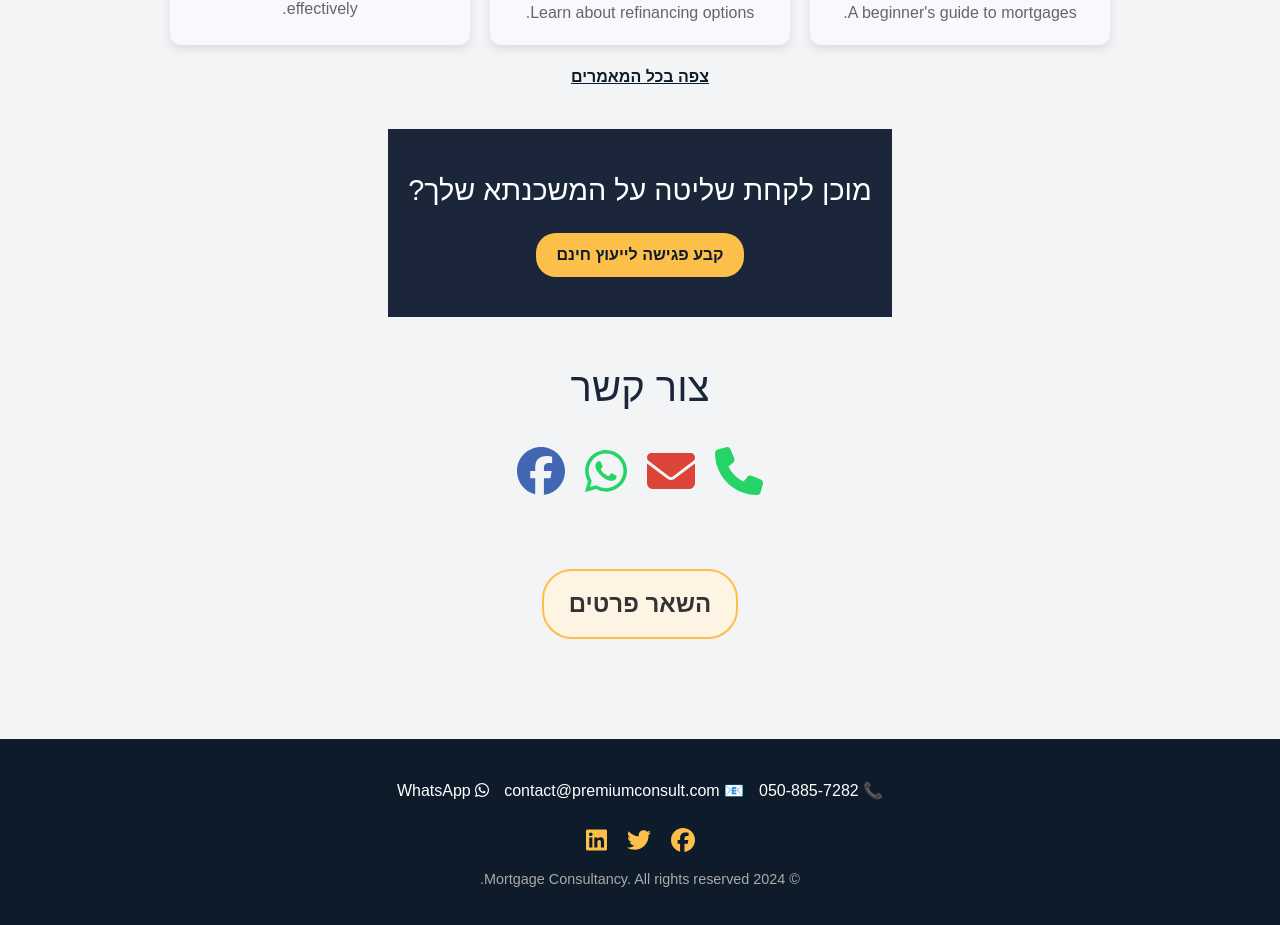
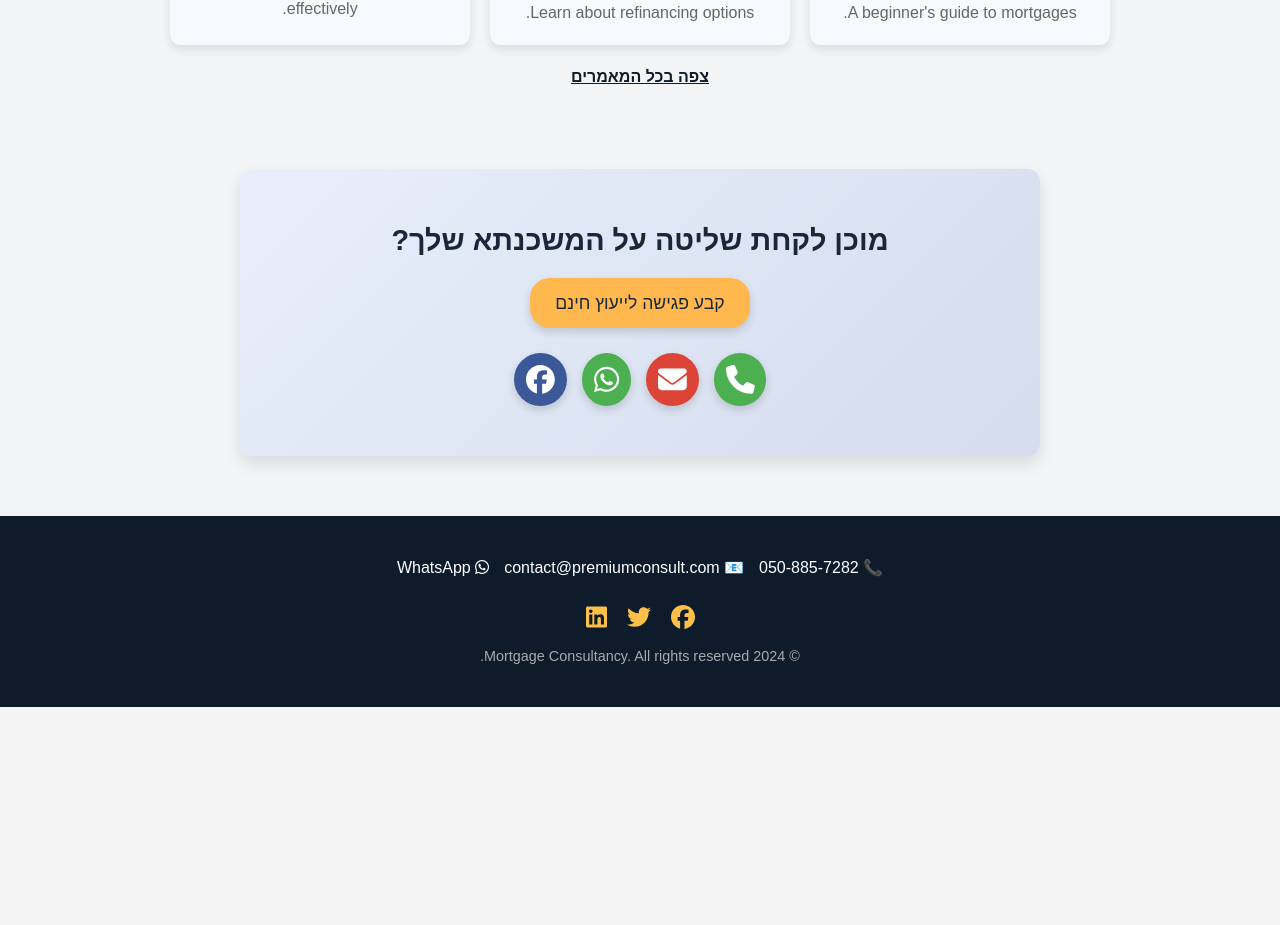
Before and after one commit to aviadazriel/special-web, a React (Create React App) app in the folder client/: page / in a window 1280 px wide. Shown: the part 2100-3025 px from the top of the page. After the commit the page ends 2807 px from the top, so only its background shows below. Built offline with nearby package versions, Linux system fonts and the light colour scheme.

Commit message:
contact us from the main page

```diff
--- a/client/src/pages/Home.js
+++ b/client/src/pages/Home.js
@@ -65,11 +65,8 @@ const Home = () => {
     navigate('/contact');
   };
 
-  const [showForm, setShowForm] = useState(false);
 
-  const handleFormToggle = () => {
-    setShowForm(true);
-  };
+
 
   useEffect(() => {
     const interval = setInterval(() => {
@@ -151,58 +148,38 @@ const Home = () => {
         <ViewAllLink onClick={handleViewAllArticlesClick}>צפה בכל המאמרים</ViewAllLink>
       </ArticlesSection>
 
-      {/* Call to Action Section */}
       <CTASection>
         <h2>מוכן לקחת שליטה על המשכנתא שלך?</h2>
         <CTAButton onClick={handleConsultationClick}>קבע פגישה לייעוץ חינם</CTAButton>
-      </CTASection>
-
-      {/* Contact Section */}
-      <ContactContainer>
-        <h1>צור קשר</h1>
 
         <IconsContainer>
-          <IconLink href="tel:+972508857282" color="#25D366">
+          <IconLink href="tel:+972508857282" color="#4CAF50">
             <FontAwesomeIcon icon={faPhone} />
           </IconLink>
           <IconLink href="mailto:contact@premiumconsult.com" color="#DB4437">
             <FontAwesomeIcon icon={faEnvelope} />
           </IconLink>
-          <IconLink href="https://wa.me/972508857282" target="_blank" rel="noopener noreferrer" color="#25D366">
+          <IconLink href="https://wa.me/972508857282" target="_blank" rel="noopener noreferrer" color="#4CAF50">
             <FontAwesomeIcon icon={faWhatsapp} />
           </IconLink>
-          <IconLink href="https://facebook.com" target="_blank" rel="noopener noreferrer" color="#4267B2">
+          <IconLink href="https://facebook.com" target="_blank" rel="noopener noreferrer" color="#3b5998">
             <FontAwesomeIcon icon={faFacebook} />
           </IconLink>
         </IconsContainer>
+      </CTASection>
 
-        {!showForm ? (
-          <MessageContainer onClick={handleFormToggle}>
-            השאר פרטים
-          </MessageContainer>
-        ) : (
-          <FormContainer>
-            <h2>שלח לנו את פרטיך</h2>
-            <ContactForm>
-              <InlineFields>
-                <FormLabel>
-                  שם
-                  <FormInput type="text" placeholder="הכנס את שמך" required />
-                </FormLabel>
-                <FormLabel>
-                  מספר טלפון
-                  <FormInput type="tel" placeholder="הכנס את מספר הטלפון שלך" required />
-                </FormLabel>
-              </InlineFields>
-              <SubmitButton type="submit">שלח</SubmitButton>
-            </ContactForm>
-          </FormContainer>
-        )}
-      </ContactContainer>
+
     </HomeContainer>
   );
 };
 
+
+const HomeContainer = styled.div`
+  display: flex;
+  flex-direction: column;
+  align-items: center;
+  padding: 20px;
+`;
   const TestimonialsSection = styled.section`
   max-width: 800px;
   padding: 40px 20px;
@@ -418,179 +395,72 @@ const ViewAllLink = styled.button`
 
 
 
+
 const CTASection = styled.section`
-  background: #1b263b;
-  color: white;
-  padding: 40px 20px;
+  background: linear-gradient(135deg, #e8effa, #d4dced);
+  color: #1b263b;
+  padding: 50px 20px;
   text-align: center;
+  border-radius: 12px;
+  box-shadow: 0 8px 16px rgba(0, 0, 0, 0.1);
+  margin-top: 40px;
+  width: 90%;
+  max-width: 800px;
 
   h2 {
     font-size: 1.8rem;
-    margin-bottom: 20px;
+    margin-bottom: 15px;
+    font-weight: 600;
   }
 `;
 
 const CTAButton = styled.button`
-  background-color: #fcbf49;
-  color: #0d1b2a;
-  padding: 10px 20px;
+  background: #ffb84d;
+  color: #1b263b;
+  padding: 12px 25px;
   border: none;
   border-radius: 20px;
-  font-weight: bold;
+  font-size: 1.1rem;
+  font-weight: 500;
   cursor: pointer;
-  transition: background-color 0.3s;
+  box-shadow: 0 4px 8px rgba(0, 0, 0, 0.15);
+  transition: background 0.2s, box-shadow 0.2s, transform 0.2s;
 
   &:hover {
-    background-color: #f0a500;
+    background: #ff9f1a;
+    box-shadow: 0 6px 12px rgba(0, 0, 0, 0.2);
+    transform: translateY(-2px);
   }
-`;
 
-
-// Styled Components for the Contact Section
-
-
-
-
-
-
-
-
-
-
-
-
-
-
-
-// Styled Components
-const HomeContainer = styled.div`
-  display: flex;
-  flex-direction: column;
-  align-items: center;
-  padding: 20px;
-`;
-
-const ContactContainer = styled.div`
-  display: flex;
-  flex-direction: column;
-  align-items: center;
-  padding: 40px 20px;
-  max-width: 800px;
-  margin: auto;
-  text-align: center;
-
-  h1 {
-    font-size: 2.5rem;
-    color: #1b263b;
-    margin-bottom: 20px;
+  &:active {
+    transform: translateY(2px);
   }
 `;
 
 const IconsContainer = styled.div`
   display: flex;
-  justify-content: space-around;
-  gap: 20px;
-  margin-bottom: 40px;
-  width: 100%;
-  max-width: 400px;
+  justify-content: center;
+  gap: 15px;
+  margin-top: 25px;
 `;
 
 const IconLink = styled.a`
-  color: ${({ color }) => color};
-  font-size: 3rem;
-  transition: transform 0.3s, color 0.3s;
+  background-color: ${({ color }) => color};
+  color: white;
+  font-size: 1.8rem;
+  padding: 12px;
+  border-radius: 50%;
+  display: flex;
+  justify-content: center;
+  align-items: center;
+  transition: transform 0.3s, box-shadow 0.3s;
+  box-shadow: 0 4px 8px rgba(0, 0, 0, 0.15);
 
   &:hover {
-    transform: scale(1.2);
-    color: ${({ color }) => color};
+    transform: scale(1.05);
+    box-shadow: 0 6px 12px rgba(0, 0, 0, 0.2);
   }
 `;
 
-const MessageContainer = styled.div`
-  font-size: 1.5rem;
-  color: #333;
-  cursor: pointer;
-  padding: 15px 25px;
-  border: 2px solid #fcbf49;
-  border-radius: 30px;
-  font-weight: bold;
-  background-color: #fdf4e3;
-  max-width: 300px;
-  margin-top: 20px;
-  transition: background-color 0.3s, color 0.3s, transform 0.3s;
-  text-align: center;
-
-  &:hover {
-    background-color: #fcbf49;
-    color: #fff;
-    transform: scale(1.05);
-  }
-`;
-
-const FormContainer = styled.div`
-  width: 100%;
-  max-width: 600px;
-  text-align: left;
-  margin-top: 20px;
-
-  h2 {
-    font-size: 2rem;
-    color: #1b263b;
-    margin-bottom: 20px;
-    text-align: center;
-  }
-`;
-
-const ContactForm = styled.form`
-  display: flex;
-  flex-direction: column;
-  gap: 20px;
-`;
-
-const InlineFields = styled.div`
-  display: flex;
-  gap: 20px;
-  width: 100%;
-`;
-
-const FormLabel = styled.label`
-  font-size: 1rem;
-  color: #333;
-  display: flex;
-  flex-direction: column;
-  gap: 8px;
-  flex: 1;
-`;
-
-const FormInput = styled.input`
-  padding: 10px;
-  border: 1px solid #ddd;
-  border-radius: 5px;
-  font-size: 1rem;
-  color: #333;
-  width: 100%;
-
-  &:focus {
-    border-color: #fcbf49;
-    outline: none;
-  }
-`;
-const SubmitButton = styled.button`
-  background-color: #fcbf49;
-  color: #0d1b2a;
-  padding: 10px 30px;
-  border: none;
-  border-radius: 30px;
-  font-size: 1.2rem;
-  font-weight: bold;
-  cursor: pointer;
-  transition: background-color 0.3s, transform 0.3s;
-  align-self: center;
-
-  &:hover {
-    background-color: #f0a500;
-    transform: scale(1.05);
-  }
-`;
 
 export default Home;
```
